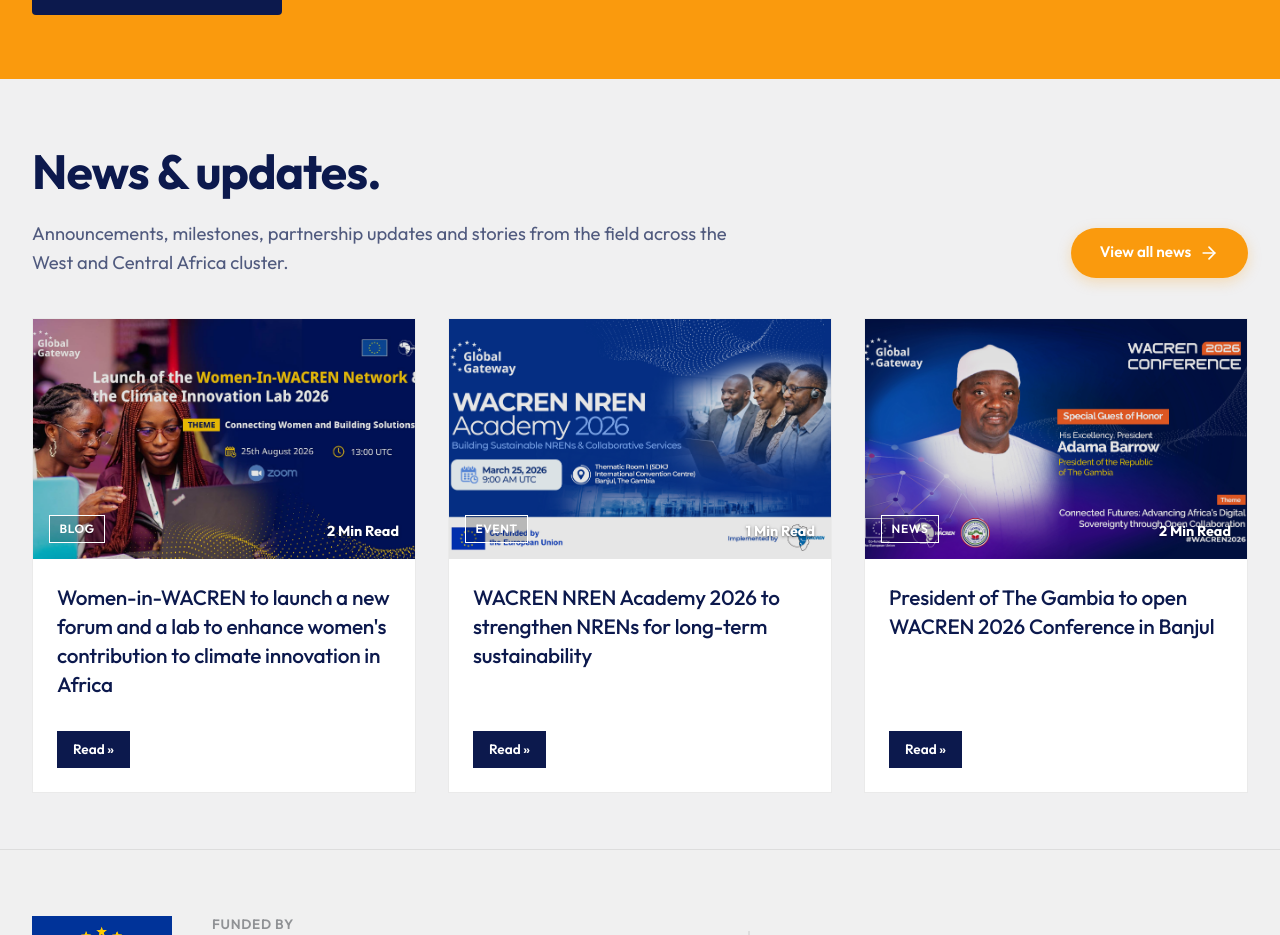
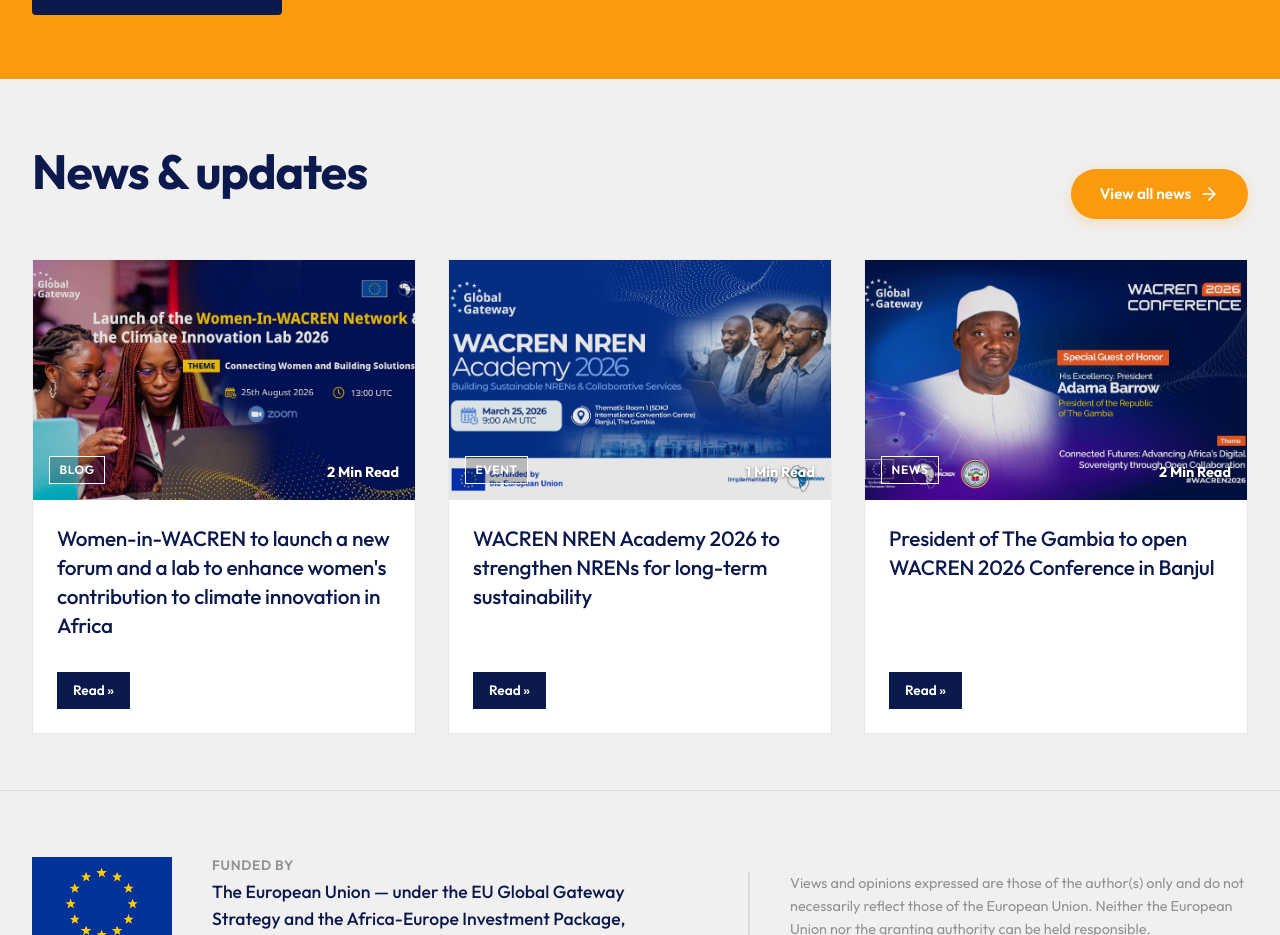
Before and after one commit to rizennews/africaconnect4, a Next.js app: page / in a window 1280 px wide. Shown: the part 2080-3015 px from the top of the page. Built offline with nearby package versions, Linux system fonts and the light colour scheme.

Commit message:
Remove description and dot from NewsSection

```diff
--- a/src/components/NewsSection.tsx
+++ b/src/components/NewsSection.tsx
@@ -22,10 +22,7 @@
       <div className={styles.container}>
         <div className={styles.header}>
           <div className={styles.headerText}>
-            <h2 className={styles.title}>News & updates.</h2>
-            <p className={styles.description}>
-              Announcements, milestones, partnership updates and stories from the field across the West and Central Africa cluster.
-            </p>
+            <h2 className={styles.title}>News & updates</h2>
           </div>
           <Link href="/news" className={styles.viewAll}>
             View all news
```
